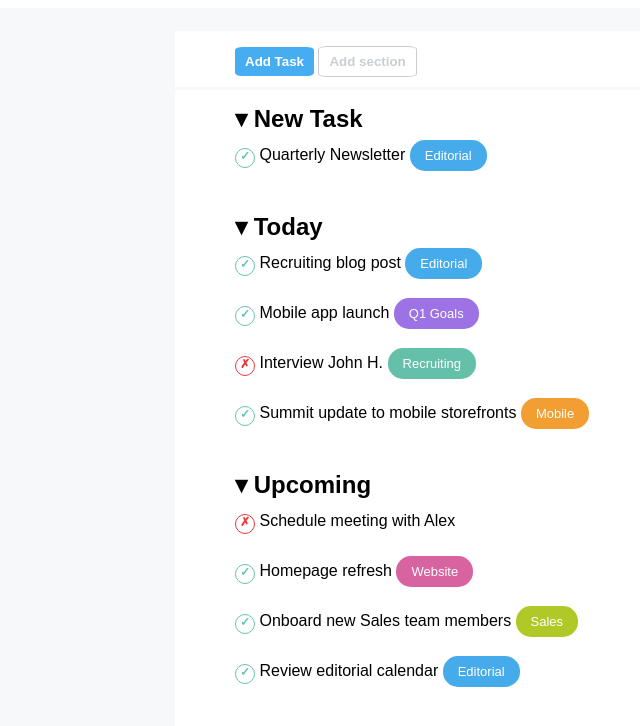
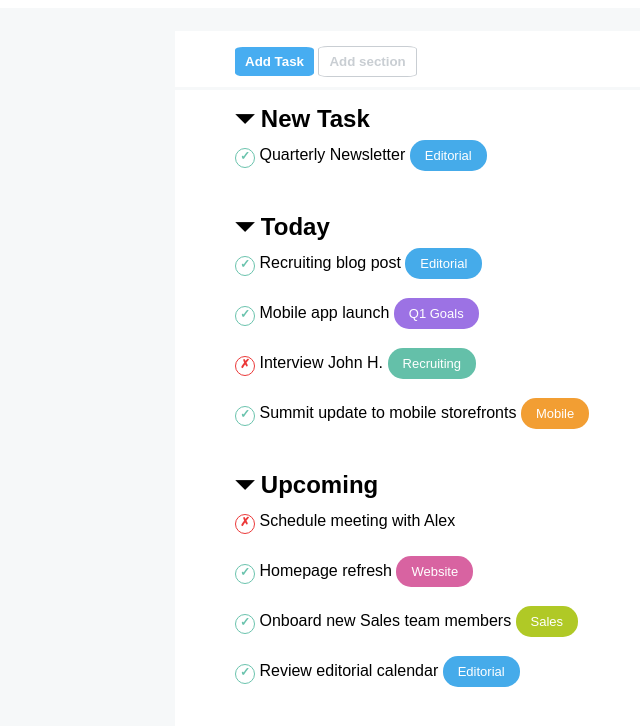
Before and after one commit to StefanoCeli/html-css-toboolist, a plain HTML site: page index.html in a window 1280 px wide. Shown: the part 62-788 px from the top of the page, without its empty margins (0-640 px from the left). Drawn offline with Linux system fonts and the light colour scheme.

Commit message:
Cambiato entity code vicino all'H2 e messo quello corretto

```diff
--- a/index.html
+++ b/index.html
@@ -20,7 +20,7 @@
     <div class="container">
       <section>
         <div class="to-do-list">
-          <h2>&#9662; New Task</h2>
+          <h2>&#9207; New Task</h2>
           <div class="check list">&check;
           </div>
           <span>Quarterly Newsletter</span>
@@ -31,7 +31,7 @@
       </section>
       <section>
         <div class="to-do-list">
-          <h2>&#9662; Today</h2>
+          <h2>&#9207; Today</h2>
           <div class="check list">&check;
           </div>
           <span>Recruiting blog post</span>
@@ -65,7 +65,7 @@
      </section>
      <section>
       <div class="to-do-list">
-        <h2>&#9662; Upcoming</h2>
+        <h2>&#9207; Upcoming</h2>
         <div class="uncheck list">&cross;
         </div>
         <span>Schedule meeting with Alex</span>
```
